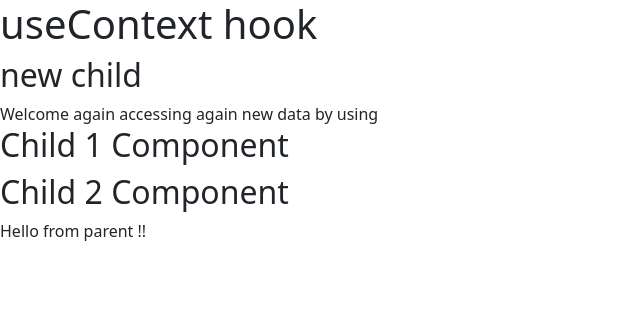
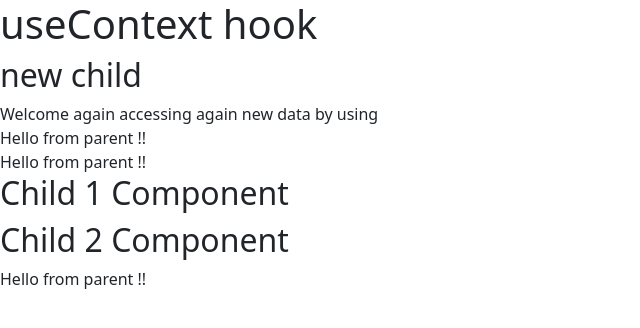
Before and after one commit to TaimoorAli77/code4Education, a React (Create React App) app: page / in a window 1280 px wide. Shown: the top 328 px of the page, without its empty margins (0-640 px from the left). Built offline with nearby package versions, Linux system fonts and the light colour scheme.

Commit message:
usecontext , createcontext , provider

```diff
--- a/src/App.js
+++ b/src/App.js
@@ -14,7 +14,7 @@ const App = () => {
       <MyContext.Provider value={sharedData}>
 
         <h1>useContext hook </h1>
-        <chidAccessContextData.Provider value={newChildData}>
+        <chidAccessContextData.Provider value={{newChildData,sharedData}}>
           <NewChild />
         </chidAccessContextData.Provider>
         <Child1 />
--- a/src/NewChild.jsx
+++ b/src/NewChild.jsx
@@ -1,11 +1,16 @@
 import React, { useContext } from "react";
-import { chidAccessContextData } from "./App";
+import { chidAccessContextData, MyContext } from "./App";
 export default function NewChild() {
-  const myNewData = useContext(chidAccessContextData);
+  const { sharedData, newChildData } = useContext(chidAccessContextData);
+  const check = useContext(MyContext);
   return (
     <div>
       <h2>new child</h2>
-      {myNewData}
+      {newChildData}
+      <br />
+      {sharedData}
+      <br />
+      {check}
     </div>
   );
 }
```
